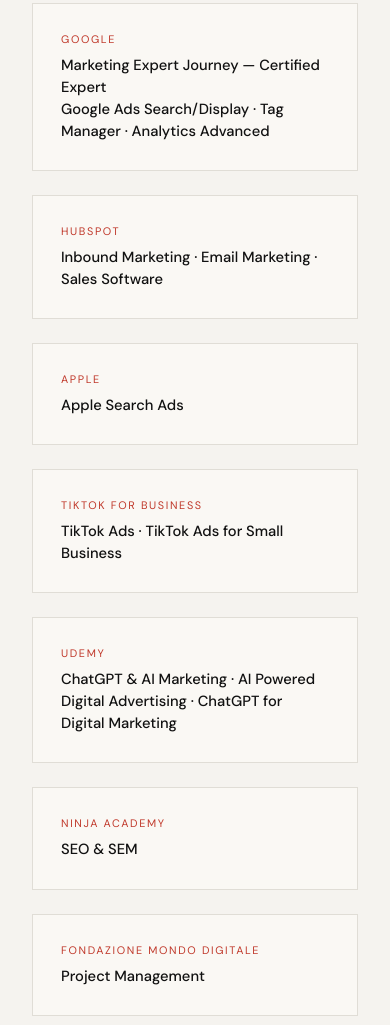
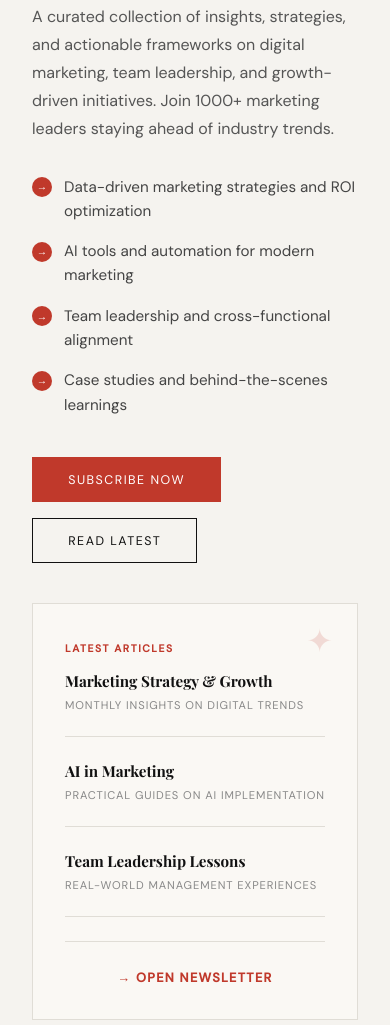
Before and after one commit to annaritadigenova-cv/personal, a plain HTML site: page index.html in a window 390 px wide. Shown: the part 6039-7064 px from the top of the page. Drawn offline with nearby package versions, Linux system fonts and the light colour scheme; a web font is replaced by a local one.

Commit message:
Add newsletter section to index.html

```diff
--- a/index.html
+++ b/index.html
@@ -2,15 +2,7 @@
 <html lang="en">
 <head>
   <!-- Google Tag Manager -->
-<script>(function(w,d,s,l,i){w[l]=w[l]||[];w[l].push({'gtm.start':<a class="btn-pdf"
-   href="https://drive.google.com/uc?export=download&id=1LaZRbVmF9jm4LNwvX8vwaCxRXBEovdMZ"
-   target="_blank"
-   onclick="gtag('event', 'cv_download', {
-     'event_category': 'engagement',
-     'event_label': 'cv_header',
-     'value': 1
-   })">
-``
+<script>(function(w,d,s,l,i){w[l]=w[l]||[];w[l].push({'gtm.start':
 new Date().getTime(),event:'gtm.js'});var f=d.getElementsByTagName(s)[0],
 j=d.createElement(s),dl=l!='dataLayer'?'&l='+l:'';j.async=true;j.src=
 'https://www.googletagmanager.com/gtm.js?id='+i+dl;f.parentNode.insertBefore(j,f);
@@ -268,6 +260,71 @@
   }
   .skill-desc { font-size: 0.83rem; color: #888; line-height: 1.6; }
 
+  /* ── NEWSLETTER ── */
+  #newsletter { background: var(--light); }
+  .newsletter-wrapper {
+    display: grid; grid-template-columns: 1fr 1fr; gap: 4rem; align-items: center;
+  }
+  .newsletter-content h2 { margin-bottom: 1.5rem; }
+  .newsletter-desc {
+    font-size: 1rem; line-height: 1.75; color: #555;
+    margin-bottom: 2rem; max-width: 520px;
+  }
+  .newsletter-topics {
+    display: flex; flex-direction: column; gap: 1rem;
+    margin-bottom: 2.5rem;
+  }
+  .topic-item {
+    display: flex; align-items: flex-start; gap: 0.75rem;
+  }
+  .topic-icon {
+    width: 20px; height: 20px; border-radius: 50%;
+    background: var(--red); color: #fff;
+    display: flex; align-items: center; justify-content: center;
+    font-size: 0.65rem; font-weight: 700; flex-shrink: 0;
+    margin-top: 0.15rem;
+  }
+  .topic-text {
+    font-size: 0.95rem; color: #444; line-height: 1.6;
+  }
+  .newsletter-cta { display: flex; gap: 1rem; flex-wrap: wrap; }
+  .btn-subscribe {
+    padding: 0.85rem 2.2rem;
+    background: var(--red); color: #fff;
+    font-size: 0.78rem; letter-spacing: 0.12em; text-transform: uppercase;
+    text-decoration: none; border: 1px solid var(--red);
+    transition: background 0.25s, color 0.25s; cursor: pointer;
+  }
+  .btn-subscribe:hover { background: transparent; color: var(--red); }
+
+  .newsletter-preview {
+    background: var(--cream); border: 1px solid var(--border);
+    padding: 2rem; position: relative; overflow: hidden;
+  }
+  .newsletter-preview::before {
+    content: '✦';
+    position: absolute; top: 1rem; right: 1.5rem;
+    font-size: 2rem; color: var(--red); opacity: 0.15;
+  }
+  .preview-badge {
+    display: inline-block;
+    font-size: 0.65rem; letter-spacing: 0.15em; text-transform: uppercase;
+    color: var(--red); font-weight: 600; margin-bottom: 1rem;
+  }
+  .preview-item {
+    margin-bottom: 1.5rem; padding-bottom: 1.5rem; border-bottom: 1px solid var(--border);
+  }
+  .preview-item:last-child { border-bottom: none; margin-bottom: 0; padding-bottom: 0; }
+  .preview-title {
+    font-family: 'Playfair Display', serif;
+    font-size: 0.95rem; font-weight: 700; color: var(--dark);
+    margin-bottom: 0.35rem; line-height: 1.4;
+  }
+  .preview-meta {
+    font-size: 0.7rem; letter-spacing: 0.08em; text-transform: uppercase;
+    color: var(--gray);
+  }
+
   /* ── CERTIFICATIONS ── */
   #certs { background: var(--light); }
   .certs-grid { display: grid; grid-template-columns: repeat(auto-fill, minmax(280px, 1fr)); gap: 1.5rem; }
@@ -350,6 +407,7 @@
     .tl-meta { padding-left: 2rem; }
     .container { padding: 0 2rem; }
     .skills-grid { grid-template-columns: 1fr 1fr; }
+    .newsletter-wrapper { grid-template-columns: 1fr; gap: 2.5rem; }
   }
   @media (max-width: 600px) {
     .stats-grid { grid-template-columns: 1fr; }
@@ -371,6 +429,7 @@
     <ul class="nav-links">
       <li><a href="#experience">Experience</a></li>
       <li><a href="#skills">Skills</a></li>
+      <li><a href="#newsletter">Newsletter</a></li>
       <li><a href="#certs">Certifications</a></li>
       <li><a href="#contact">Contact</a></li>
     </ul>
@@ -382,7 +441,6 @@
      'event_label': 'cv_header',
      'value': 1
    })">
-
 
   <svg viewBox="0 0 24 24" fill="none" stroke="currentColor" stroke-width="2" stroke-linecap="round" stroke-linejoin="round">
     <path d="M21 15v4a2 2 0 0 1-2 2H5a2 2 0 0 1-2-2v-4"/>
@@ -562,6 +620,73 @@
   </div>
 </section>
 
+<!-- NEWSLETTER -->
+<section id="newsletter">
+  <div class="container">
+    <div class="section-header fade-in">
+      <div class="section-tag">Content & Growth</div>
+      <h2>My Newsletter</h2>
+    </div>
+    <div class="newsletter-wrapper fade-in">
+      <div class="newsletter-content">
+        <p class="newsletter-desc">
+          A curated collection of insights, strategies, and actionable frameworks on digital marketing, team leadership, and growth-driven initiatives. Join 1000+ marketing leaders staying ahead of industry trends.
+        </p>
+        <div class="newsletter-topics">
+          <div class="topic-item">
+            <div class="topic-icon">→</div>
+            <div class="topic-text">Data-driven marketing strategies and ROI optimization</div>
+          </div>
+          <div class="topic-item">
+            <div class="topic-icon">→</div>
+            <div class="topic-text">AI tools and automation for modern marketing</div>
+          </div>
+          <div class="topic-item">
+            <div class="topic-icon">→</div>
+            <div class="topic-text">Team leadership and cross-functional alignment</div>
+          </div>
+          <div class="topic-item">
+            <div class="topic-icon">→</div>
+            <div class="topic-text">Case studies and behind-the-scenes learnings</div>
+          </div>
+        </div>
+        <div class="newsletter-cta">
+          <a href="https://annaritadigenova.substack.com/" target="_blank" class="btn-subscribe" onclick="gtag('event', 'newsletter_subscribe', {
+            'event_category': 'engagement',
+            'event_label': 'newsletter_cta',
+            'value': 1
+          })">Subscribe Now</a>
+          <a href="https://annaritadigenova.substack.com/" target="_blank" class="btn-secondary">Read Latest</a>
+        </div>
+      </div>
+      <div class="newsletter-preview">
+        <div class="preview-badge">Latest Articles</div>
+        <div class="preview-item">
+          <div class="preview-title">Marketing Strategy & Growth</div>
+          <div class="preview-meta">Monthly insights on digital trends</div>
+        </div>
+        <div class="preview-item">
+          <div class="preview-title">AI in Marketing</div>
+          <div class="preview-meta">Practical guides on AI implementation</div>
+        </div>
+        <div class="preview-item">
+          <div class="preview-title">Team Leadership Lessons</div>
+          <div class="preview-meta">Real-world management experiences</div>
+        </div>
+        <div style="margin-top: 1.5rem; padding-top: 1.5rem; border-top: 1px solid var(--border); text-align: center;">
+          <a href="https://annaritadigenova.substack.com/" target="_blank" style="color: var(--red); font-size: 0.8rem; letter-spacing: 0.1em; text-transform: uppercase; text-decoration: none; font-weight: 600;" onclick="gtag('event', 'newsletter_open', {
+            'event_category': 'engagement',
+            'event_label': 'newsletter_preview_link',
+            'value': 1
+          })">
+            → Open Newsletter
+          </a>
+        </div>
+      </div>
+    </div>
+  </div>
+</section>
+
 <!-- CERTIFICATIONS -->
 <section id="certs">
   <div class="container">
@@ -671,7 +796,6 @@
 
   document.querySelectorAll('.fade-in, .tl-item').forEach(el => observer.observe(el));
 
-
 </script>
 </body>
 </html>
```
